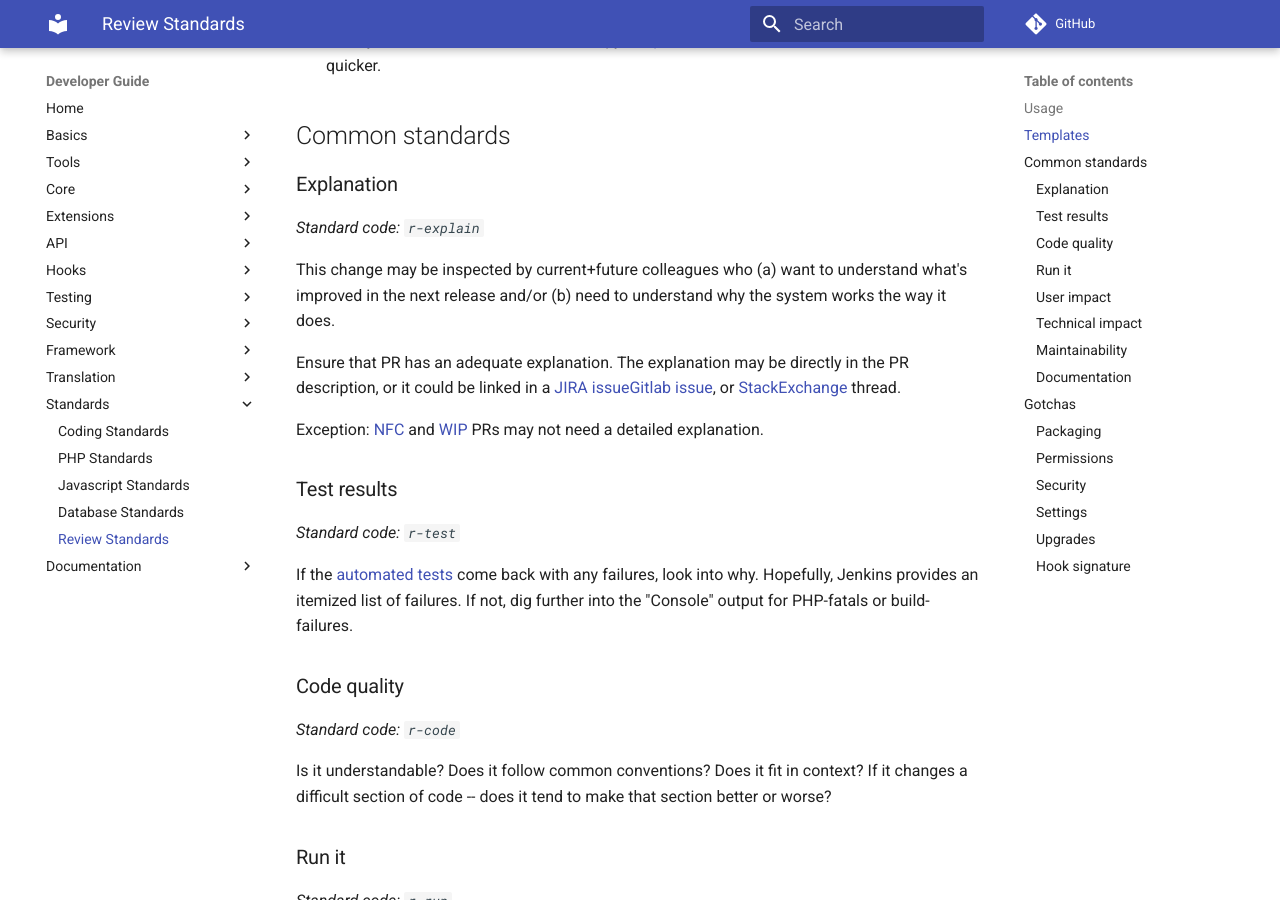
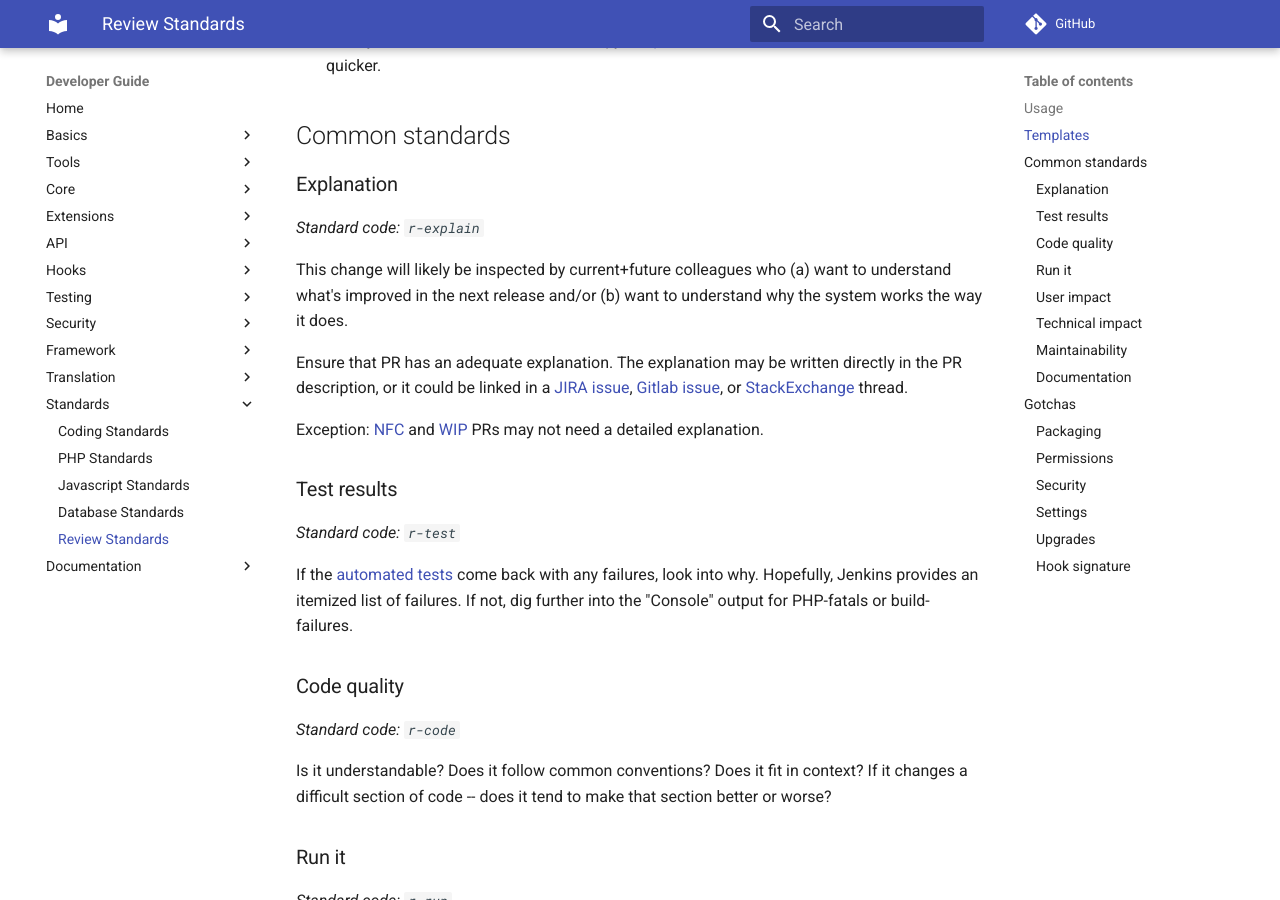
Before and after one commit to civicrm/civicrm-dev-docs, an MkDocs documentation site: the page built from docs/standards/review.md, in a window 1280 px wide and 900 px high, scrolled down 713 px. Built offline with MkDocs 1.6.1 and Material for MkDocs 9.7.7, drawn with Linux system fonts in a browser that asks for light colours; comment, search, counter and statistics services are not loaded; old or Windows-style settings are respelled for this version of MkDocs.

Commit message:
Review Standards - Copy-edit

```diff
--- a/docs/standards/review.md
+++ b/docs/standards/review.md
@@ -22,9 +22,9 @@ You may conduct a structured review, checking each standard in turn. Doing this
 
 _Standard code: `r-explain`_
 
-This change may be inspected by current+future colleagues who (a) want to understand what's improved in the next release and/or (b) need to understand why the system works the way it does.
+This change will likely be inspected by current+future colleagues who (a) want to understand what's improved in the next release and/or (b) want to understand why the system works the way it does.
 
-Ensure that PR has an adequate explanation. The explanation may be directly in the PR description, or it could be linked in a [JIRA issue](/tools/issue-tracking.md#jira)[Gitlab issue](http://lab.civicrm.org/), or [StackExchange](https://civicrm.stackexchange.com/) thread.
+Ensure that PR has an adequate explanation. The explanation may be written directly in the PR description, or it could be linked in a [JIRA issue](/tools/issue-tracking.md#jira), [Gitlab issue](http://lab.civicrm.org/), or [StackExchange](https://civicrm.stackexchange.com/) thread.
 
 Exception: [NFC](/tools/git.md#nfc) and [WIP](/tools/git.md#wip) PRs may not need a detailed explanation.
 
```
